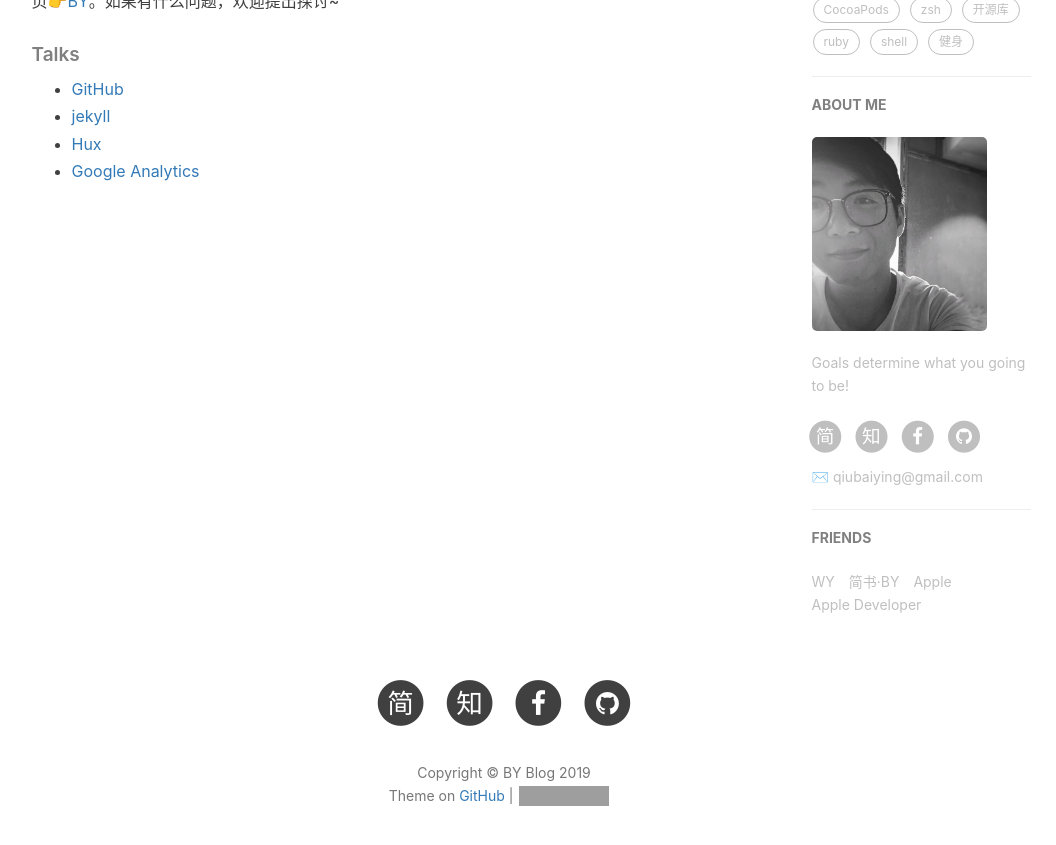
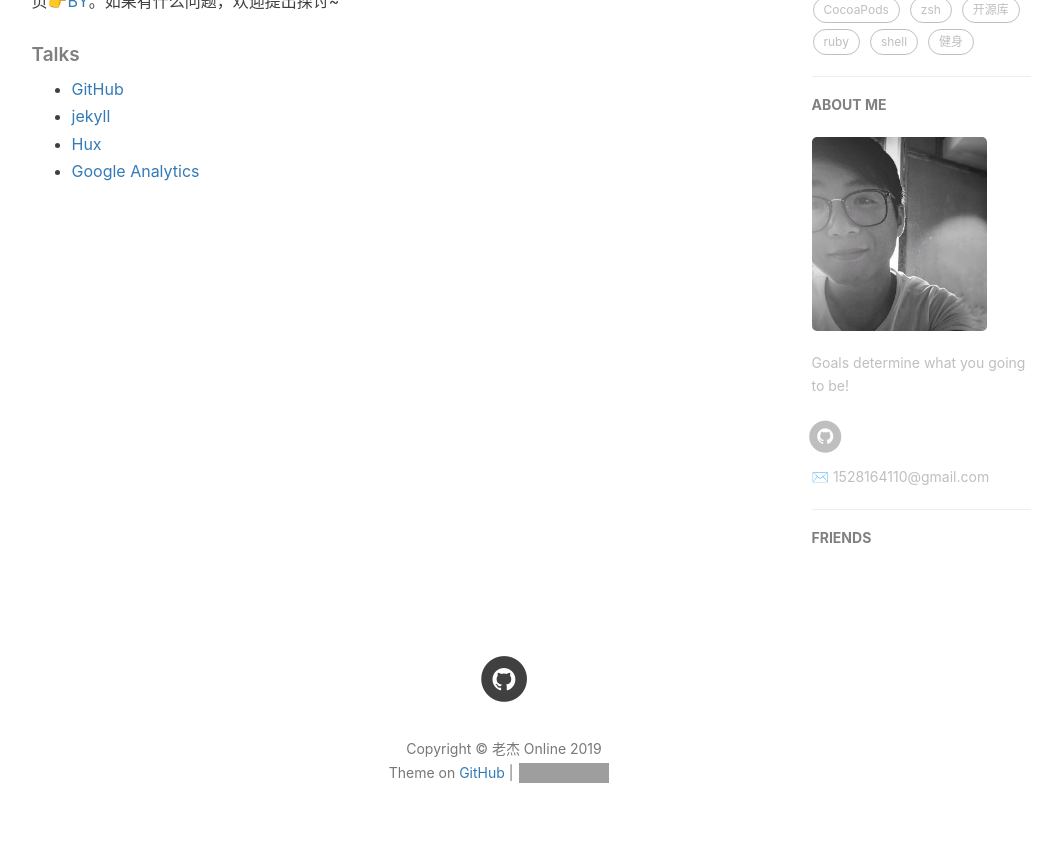
Before and after one commit to freejjj/freejjj.github.io, a Jekyll site: the page built from about.html, in a window 1280 px wide and 900 px high, scrolled down 713 px. Shown: the top 845 px of the window, without its empty margins (136-1192 px from the left). Built offline with Jekyll 4.4.1, drawn with Linux system fonts in a browser that asks for light colours; nearby versions of some CDN libraries; comment, search, counter and statistics services are not loaded; grey boxes are pictures that could not be loaded.

Commit message:
Update _config.yml

```diff
--- a/_config.yml
+++ b/_config.yml
@@ -1,13 +1,13 @@
 # Site settings
-title: BY Blog
-SEOTitle: 柏荧的博客 | BY Blog
+title: 老杰 Online
+SEOTitle: 老杰 Online
 header-img: img/post-bg-desk.jpg
-email: qiubaiying@gmail.com
-description: "Every failure is leading towards success."
-keyword: "BY, BY Blog, 柏荧的博客, qiubaiying, 邱柏荧, iOS, Apple, iPhone"
-url: "http://qiubaiying.github.io"          # your host, for absolute URL
+email: 1528164110@gmail.com
+description: "Now you see me."
+keyword: "blog"
+url: "http://freejjj.github.io"          # your host, for absolute URL
 baseurl: ""      # for example, '/blog' if your blog hosted on 'host/blog'
-github_repo: "https://github.com/qiubaiying/qiubaiying.github.io.git" # you code repository
+github_repo: "https://github.com/freejjj/freejjj.github.io.git" # you code repository
 
 # Sidebar settings
 sidebar: true                           # whether or not using Sidebar.
@@ -18,11 +18,11 @@ sidebar-avatar: /img/about-BY-gentle.jpg      # use absolute URL, seeing it's us
 
 # SNS settings
 RSS: false
-# weibo_username:     qiubaiying
-zhihu_username:     qiubaiying
-github_username:    qiubaiying
-facebook_username:  baiying.qiu.7
-jianshu_username:   e71990ada2fd
+# weibo_username:
+zhihu_username:
+github_username:    freejjj
+facebook_username:
+jianshu_username:
 #twitter_username:   qiubaiying
 
 
@@ -31,7 +31,7 @@ jianshu_username:   e71990ada2fd
 # Build settings
 # from 2016, 'pygments' is unsupported on GitHub Pages. Use 'rouge' for highlighting instead.
 permalink: pretty
-paginate: 10
+paginate: 3
 exclude: ["less","node_modules","Gruntfile.js","package.json","README.md"]
 anchorjs: true                          # if you want to customize anchor. check out line:181 of `post.html`
 
@@ -78,7 +78,7 @@ ba_track_id: b50bf2b12b5338a1845e33832976fd68
 
 # Google Analytics
 ga_track_id: 'UA-90855596-1'            # Format: UA-xxxxxx-xx
-ga_domain: qiubaiying.top               # 默认的是 auto, 这里我是自定义了的域名，你如果没有自己的域名，需要改成auto
+ga_domain: auto               # 默认的是 auto, 这里我是自定义了的域名，你如果没有自己的域名，需要改成auto
 
 
 
@@ -99,16 +99,16 @@ service-worker: true
 # Friends
 friends: [
     {
-        title: "WY",
-        href: "http://zhengwuyang.com"
+        title: "",
+        href: ""
     },{
-        title: "简书·BY",
-        href: "http://www.jianshu.com/u/e71990ada2fd"
+        title: "",
+        href: ""
     },{
-        title: "Apple",
-        href: "https://apple.com"
+        title: "",
+        href: ""
     },{
-        title: "Apple Developer",
-        href: "https://developer.apple.com/"
+        title: "",
+        href: ""
     }
 ]
```
